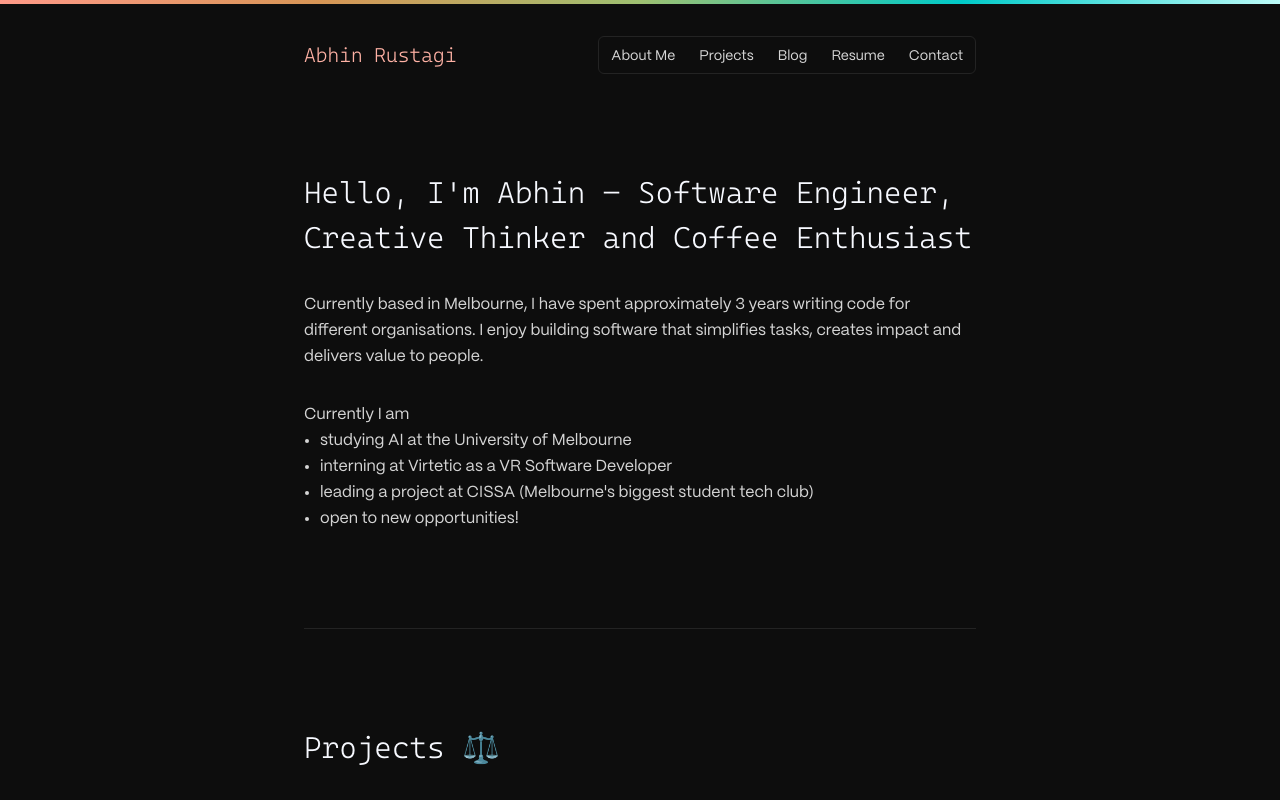
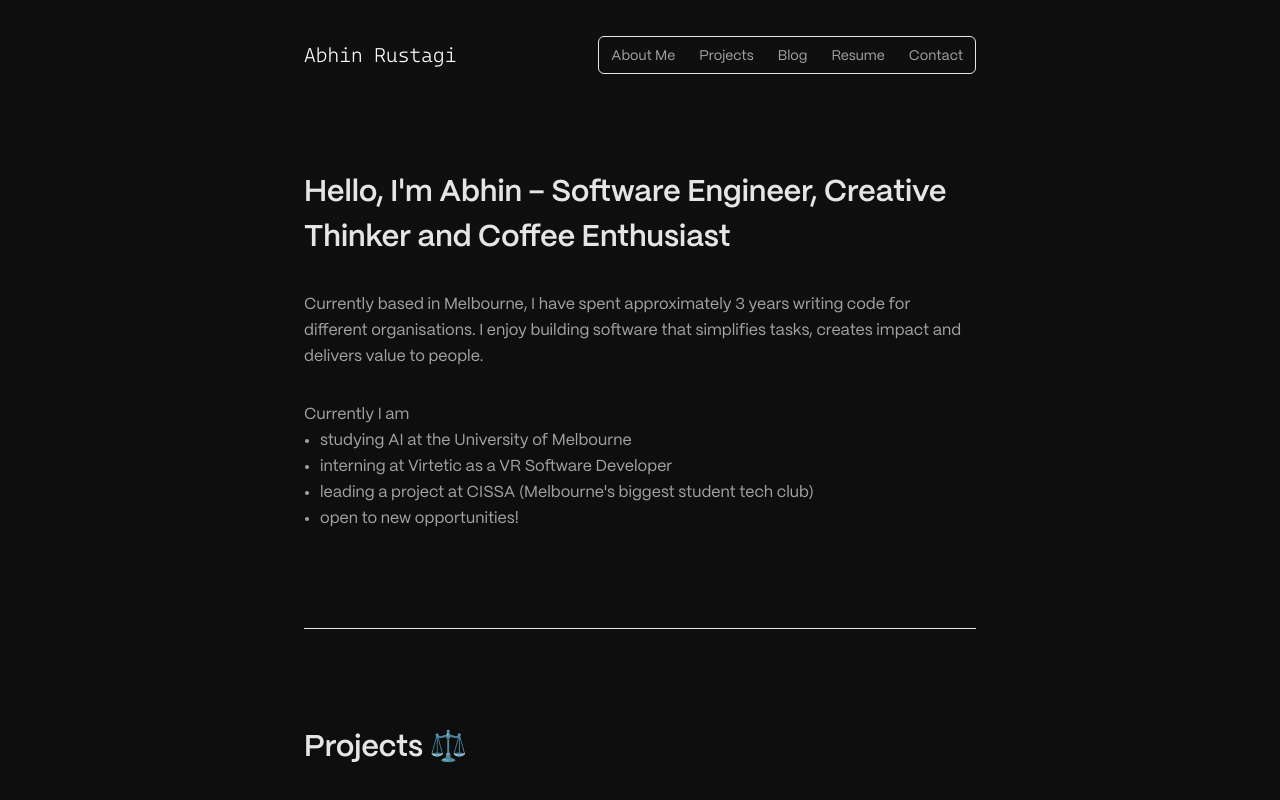
Before and after one commit to AbhinRustagi/abhin.dev, a Next.js app: page / in a window 1280 px wide. Shown: the top 800 px of the page. Built offline with nearby package versions, Linux system fonts and the light colour scheme.

Commit message:
Theme configuration

```diff
--- a/next.config.mjs
+++ b/next.config.mjs
@@ -1,4 +1,9 @@
 /** @type {import('next').NextConfig} */
-const nextConfig = {};
+const nextConfig = {
+  output: "export",
+  images: {
+    unoptimized: true,
+  },
+};
 
 export default nextConfig;
--- a/package.json
+++ b/package.json
@@ -9,11 +9,14 @@
     "lint": "next lint"
   },
   "dependencies": {
+    "geist": "^1.3.1",
     "gray-matter": "^4.0.3",
     "marked": "^14.1.2",
     "next": "14.2.13",
     "react": "^18",
-    "react-dom": "^18"
+    "react-dom": "^18",
+    "react-icons": "^5.3.0",
+    "tailwind-merge": "^2.5.4"
   },
   "devDependencies": {
     "@types/node": "^20",
--- a/src/app/globals.css
+++ b/src/app/globals.css
@@ -4,37 +4,31 @@
 
 :root {
   --background: #0d0d0d;
-  --foreground: #d5d5d5;
-  --title: #f7f9ff;
-  --accent: #ffb2a5;
-  --separator: #232323;
-  --gray: #5d5d5d;
-  /* --background: #fafafa;
-  --foreground: #474747;
-  --title: #202124;
-  --accent: #317df6; */
+  --background-gradient: linear-gradient(to bottom, #0f0f0f 0%, #0d0d0d 100%);
+  --accent: rgb(254, 178, 14);
+  --card: #11111199;
+}
+
+html {
+  scroll-behavior: smooth;
 }
 
 body {
-  @apply !leading-relaxed;
-  color: var(--foreground);
-  background: var(--background);
-  font-family: var(--font-pp-mori), system-ui, -apple-system, BlinkMacSystemFont,
-    "Segoe UI", Roboto, Oxygen, Ubuntu, Cantarell, "Open Sans", "Helvetica Neue",
-    sans-serif;
+  @apply font-sans text-neutral-400;
+  background-color: var(--background);
+  background-image: var(--background-gradient);
+}
+
+p,
+ul {
+  @apply leading-relaxed;
 }
 
 h1,
 h2,
 h3,
 h4 {
-  @apply !leading-normal font-mono;
-  color: var(--title);
-}
-
-hr {
-  @apply border-none h-px;
-  background-color: var(--separator);
+  @apply !leading-normal font-sans font-semibold text-neutral-200;
 }
 
 @layer utilities {
--- a/tailwind.config.ts
+++ b/tailwind.config.ts
@@ -1,6 +1,5 @@
 import type { Config } from "tailwindcss";
 // import tailwind default theme
-import defaultTheme from "tailwindcss/defaultTheme";
 
 const config: Config = {
   content: [
@@ -11,22 +10,23 @@ const config: Config = {
   theme: {
     fontFamily: {
       mono: ["var(--font-cascadia-code)", "ui-monospace", "system-ui"],
-      sans: ["var(--font-pp-mori)", "ui-sans-serif", "system-ui"],
+      sans: [
+        "var(--font-geist-sans)",
+        "var(--font-pp-mori)",
+        "ui-sans-serif",
+        "system-ui",
+      ],
     },
-    backgroundImage: {
-      preFooterBg:
-        "linear-gradient(135deg, rgba(255,154,137,1) 0%, rgba(215,149,85,1) 25%, rgba(158,192,113,1) 50%, rgba(0,202,200,1) 75%, rgba(191,252,249,1) 100%)",
+    extend: {
+      colors: {
+        background: "var(--background)",
+        accent: "var(--accent)",
+        card: "var(--card)",
+      },
+      backgroundImage: {
+        ytm: "linear-gradient(-45deg, rgba(255,8,68,0.45) 0%, rgba(255,117,140,0) 100%)",
+      },
     },
-    colors: {
-      ...defaultTheme.colors,
-      accent: "var(--accent)",
-      background: "var(--background)",
-      foreground: "var(--foreground)",
-      title: "var(--title)",
-      separator: "var(--separator)",
-      gray: "var(--gray)",
-    },
-    extend: {},
   },
   plugins: [],
 };
```
Also changed, not shown: 1 other file (tests, documents, lock files or other folders).
